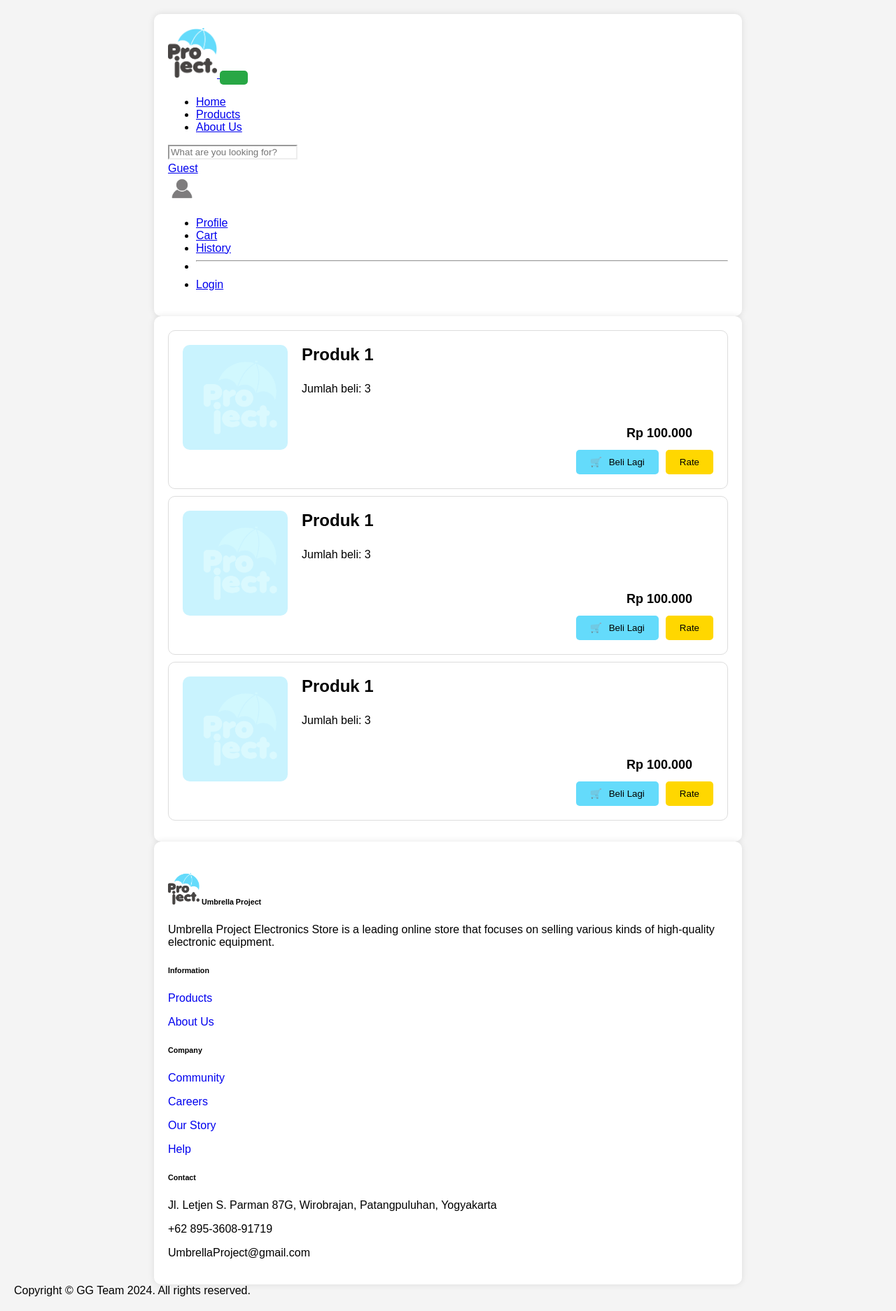
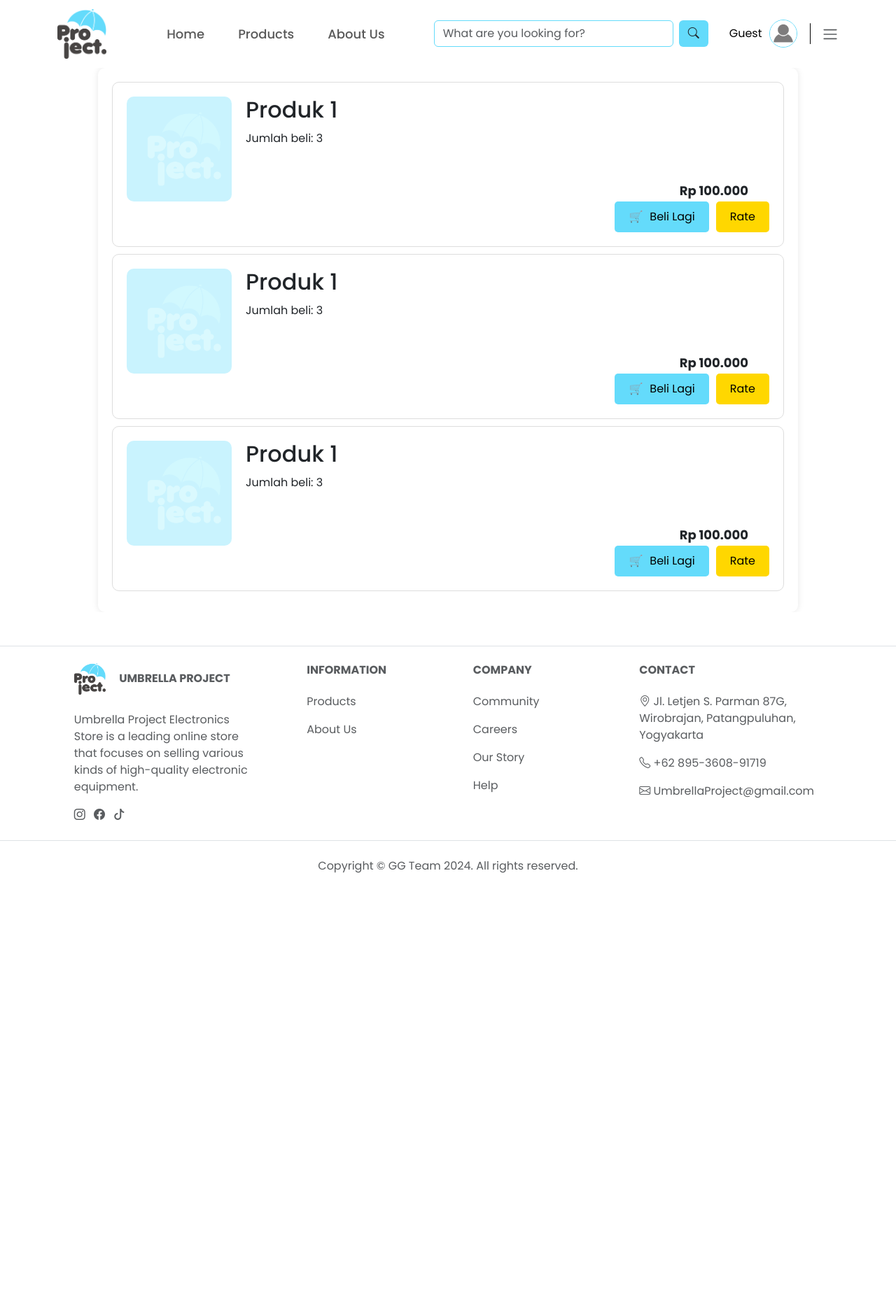
Before and after one commit to Gigabyte-Gang-Team/Umbrella-Project, a Flask app: page /riwayat in a window 1280 px wide. Shown: the whole page at 70% size. After the commit the page ends 1248 px from the top, so only its background shows below. Run offline with Flask 3, Linux system fonts and the light colour scheme.

Commit message:
melakukan update riwayat

```diff
--- a/templates/header.html
+++ b/templates/header.html
@@ -59,7 +59,7 @@
                         <a class="dropdown-item" href="/cart"><i class="bi bi-bag"></i> Cart</a>
                     </li>
                     <li>
-                        <a class="dropdown-item" href="#"><i class="bi bi-clock-history"></i> History</a>
+                        <a class="dropdown-item" href="/riwayat"><i class="bi bi-clock-history"></i> History</a>
                     </li>
                     <li>
                         <hr class="dropdown-divider" />
--- a/templates/riwayat.html
+++ b/templates/riwayat.html
@@ -3,17 +3,25 @@
 <head>
     <meta charset="UTF-8">
     <meta name="viewport" content="width=device-width, initial-scale=1.0">
+    <!-- Bootstrap CSS -->
+    <link href="https://cdn.jsdelivr.net/npm/bootstrap@5.3.3/dist/css/bootstrap.min.css" rel="stylesheet"
+        integrity="sha384-QWTKZyjpPEjISv5WaRU9OFeRpok6YctnYmDr5pNlyT2bRjXh0JMhjY6hW+ALEwIH" crossorigin="anonymous">
+    <link rel="stylesheet" href="https://cdn.jsdelivr.net/npm/bootstrap-icons@1.11.3/font/bootstrap-icons.min.css">
+    <link rel="stylesheet" href="../static/css/style.css">
+    <!-- Font Google -->
+    <link rel="preconnect" href="https://fonts.googleapis.com">
+    <link rel="preconnect" href="https://fonts.gstatic.com" crossorigin>
+    <link
+        href="https://fonts.googleapis.com/css2?family=Poppins:ital,wght@0,300;0,400;0,500;0,600;0,700;0,800;1,400;1,500;1,600;1,700;1,800&display=swap"
+        rel="stylesheet">
+
+    <!-- Logo Title -->
+    <link rel="icon" href="../static/img/Logo.png">
     <title>Riwayat Pembelian</title>
     <style>
-        body {
-            font-family: Arial, sans-serif;
-            background-color: #f4f4f4;
-            margin: 0;
-            padding: 20px;
-        }
 
-        .container {
-            max-width: 800px;
+        .container.riwayat {
+            max-width: 1000px;
             margin: 0 auto;
             background-color: #fff;
             padding: 20px;
@@ -175,7 +183,7 @@
 </head>
 <body>
     {% include "header.html" %}
-    <div class="container">
+    <div class="container riwayat">
         <!-- <h1>Riwayat Pembelian</h1> -->
         <div class="item">
             <img src="img/backgroundUpdate.png" alt="Produk 1">
@@ -222,7 +230,6 @@
             </div>
             <p class="price">Rp 100.000</p>
         </div>
-
 
         <!-- Tambahkan lebih banyak item sesuai kebutuhan -->
     </div>
```
